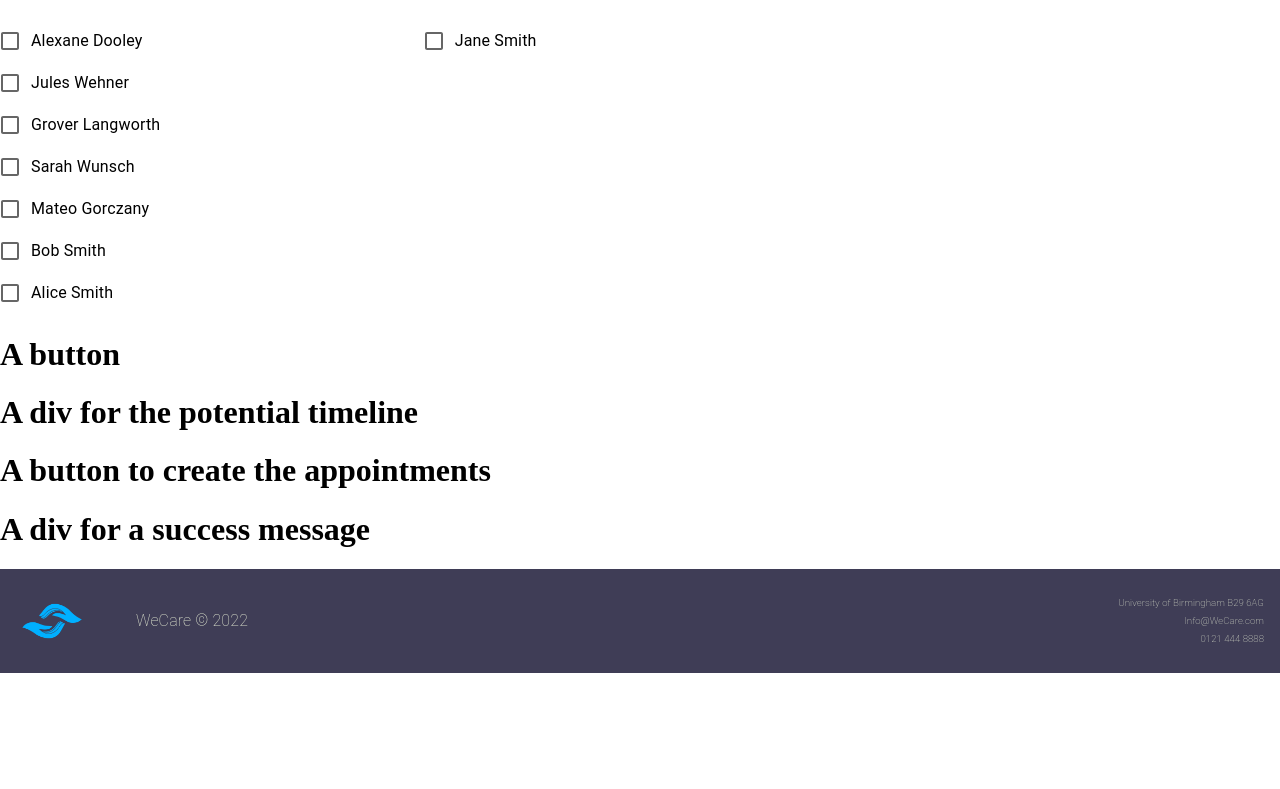
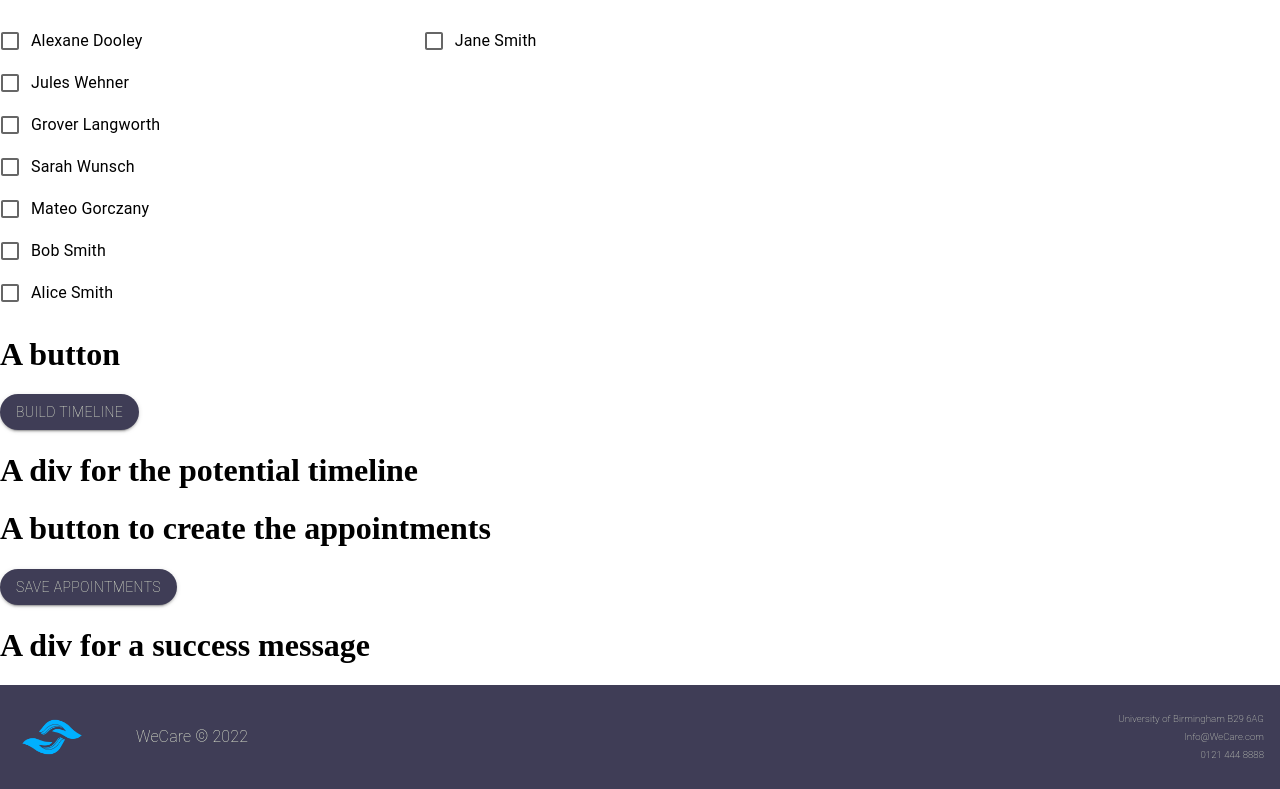
Before and after one commit to C-Sim/we-care-react, a React (Create React App) app: page /supervisor-assign in a window 1280 px wide. Shown: the part 457-1246 px from the top of the page. Before the commit the page ends 1130 px from the top, so only its background shows below. Built offline with nearby package versions, Linux system fonts and the light colour scheme.

Commit message:
prepared buttons

```diff
--- a/src/components/atoms/DatePicker.js
+++ b/src/components/atoms/DatePicker.js
@@ -17,7 +17,6 @@ export const DatePicker = ({ handleDateChange }) => {
     setValue(newValue);
     handleDateChange(newValue);
   };
-  console.log(isMobile);
 
   return (
     <LocalizationProvider dateAdapter={AdapterDateFns}>
--- a/src/containers/SupervisorAssignPage.js
+++ b/src/containers/SupervisorAssignPage.js
@@ -4,9 +4,8 @@ import { useEffect, useState } from "react";
 import { format } from "date-fns";
 import { Dropdown } from "../components/molecules/Dropdown";
 import { CheckList } from "../components/molecules/CheckList";
-import { LocalizationProvider } from "@mui/x-date-pickers/LocalizationProvider";
-import { AdapterDateFns } from "@mui/x-date-pickers/AdapterDateFns";
 import { DatePicker } from "../components/atoms/DatePicker";
+import { ButtonDark } from "../components/atoms/ButtonDark";
 
 export const SupervisorAssignPage = () => {
   //static data as example - need to query to get the carer and patient arrays
@@ -71,6 +70,14 @@ export const SupervisorAssignPage = () => {
     setDateValue(newValue);
   };
 
+  const runSimulation = () => {
+    console.log("running simulation...");
+  };
+
+  const createAppointments = () => {
+    console.log("creating appointments...");
+  };
+
   return (
     <div>
       <h1>Welcome to the Supervisor assign page</h1>
@@ -97,12 +104,22 @@ export const SupervisorAssignPage = () => {
       </div>
       <div>
         <h1>A button</h1>
+        <ButtonDark
+          label="Build timeline"
+          type="button"
+          onClick={runSimulation}
+        />
       </div>
       <div>
         <h1>A div for the potential timeline</h1>
       </div>
       <div>
         <h1>A button to create the appointments</h1>
+        <ButtonDark
+          label="Save Appointments"
+          type="button"
+          onClick={createAppointments}
+        />
       </div>
       <div>
         <h1>A div for a success message</h1>
```
